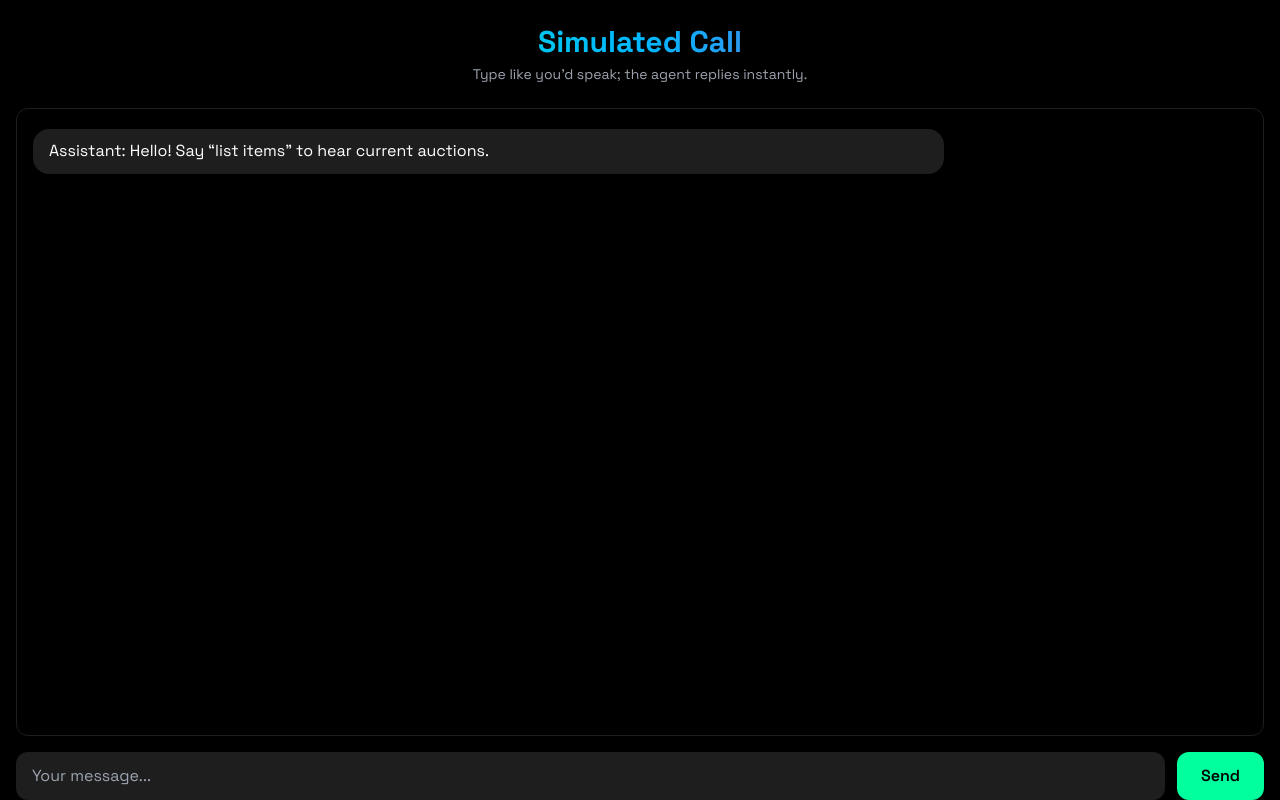
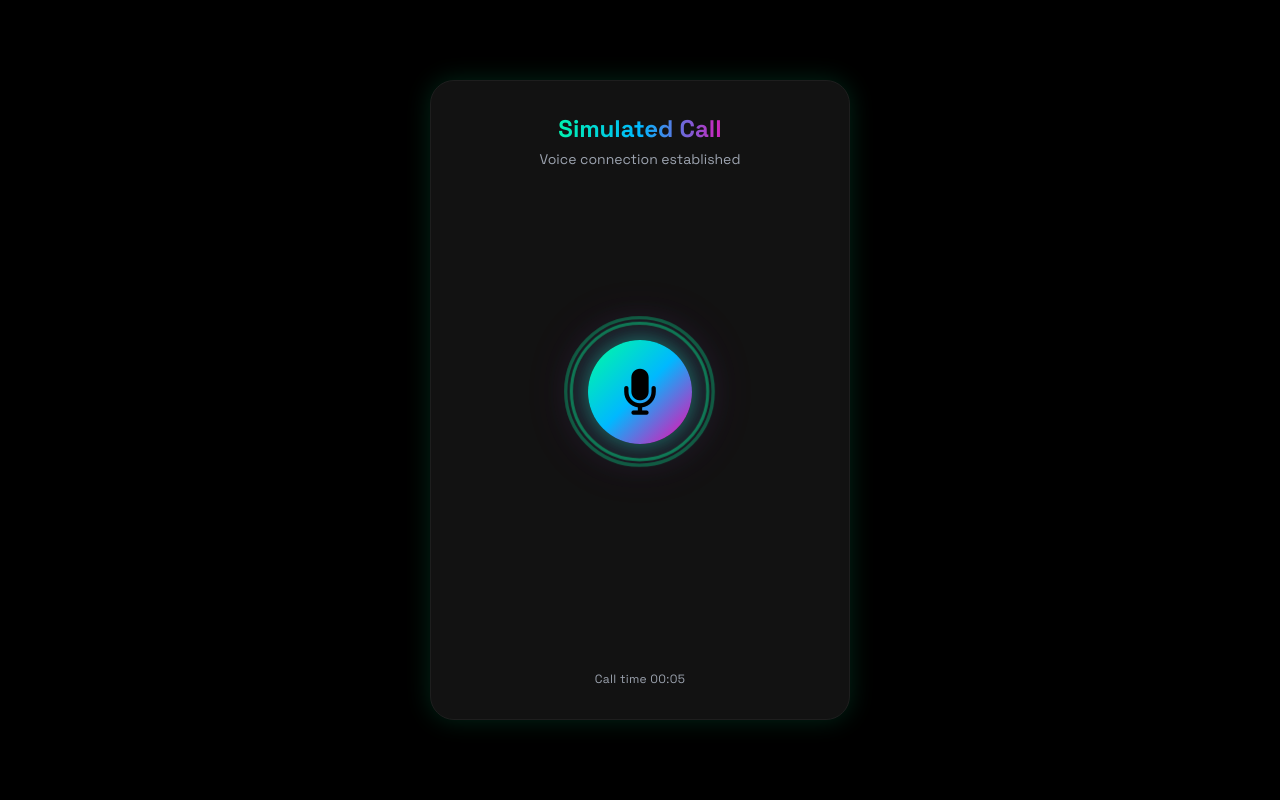
Before and after one commit to SinghArindam/Voice-Agent-Based-Auction-System, a plain HTML site: page Auction_Voice_System_Prototype/frontend/simulate.html in a window 1280 px wide. Drawn offline with nearby package versions, Linux system fonts and the light colour scheme.

Commit message:
Update simulate.html

```diff
--- a/Auction_Voice_System_Prototype/frontend/simulate.html
+++ b/Auction_Voice_System_Prototype/frontend/simulate.html
@@ -4,59 +4,98 @@
 <meta charset="UTF-8" />
 <meta name="viewport" content="width=device-width,initial-scale=1" />
 <title>Simulated Call • Auction Voice Agent</title>
+
+<!-- Tailwind -->
 <script src="https://cdn.tailwindcss.com"></script>
-<link rel="stylesheet" href="https://cdnjs.cloudflare.com/ajax/libs/font-awesome/6.5.0/css/all.min.css"/>
+<!-- Font-Awesome for the microphone icon -->
+<link rel="stylesheet"
+      href="https://cdnjs.cloudflare.com/ajax/libs/font-awesome/6.5.0/css/all.min.css"/>
+
 <style>
-  @import url('https://fonts.googleapis.com/css2?family=Space+Grotesk:wght@400;500;600;700&display=swap');
-  body{font-family:'Space Grotesk',sans-serif;background:#000;color:#fff;min-height:100vh}
-  .gradient-text{background:linear-gradient(90deg,#00ff9d,#00b8ff,#ff00aa);
-                 -webkit-background-clip:text;color:transparent}
-  .bubble{max-width:75%;padding:.65rem 1rem;border-radius:1rem;margin:.25rem 0}
-  .ai   {background:#1e1e1e}
-  .user {background:#00ff9d;color:#000;margin-left:auto}
+@import url('https://fonts.googleapis.com/css2?family=Space+Grotesk:wght@400;500;600;700&display=swap');
+body{font-family:'Space Grotesk',sans-serif;background:#000;color:#fff;min-height:100vh}
+
+/* gradient headline text */
+.gradient-text{
+  background:linear-gradient(90deg,#00ff9d,#00b8ff,#ff00aa);
+  -webkit-background-clip:text;color:transparent
+}
+
+/* card */
+.call-card{
+  background:#121212;
+  border:1px solid #1e1e1e;
+  border-radius:1.5rem;
+  box-shadow:0 0 25px rgba(0,255,157,.15);
+  width:90%;
+  max-width:420px;
+  height:80vh;
+  display:flex;
+  flex-direction:column;
+  align-items:center;
+  justify-content:center;
+  position:relative;
+  overflow:hidden;
+}
+
+/* premium animated microphone */
+.mic-wrapper{
+  position:relative;width:104px;height:104px;
+  display:flex;align-items:center;justify-content:center;
+}
+.mic-circle{
+  position:absolute;
+  width:100%;height:100%;
+  background:linear-gradient(135deg,#00ff9d,#00b8ff,#ff00aa);
+  border-radius:50%;
+  display:flex;align-items:center;justify-content:center;
+  box-shadow:
+     0 0 25px rgba(0,255,157,.35),
+     0 0 45px rgba(0,184,255,.28),
+     0 0 65px rgba(255,0,170,.22);
+}
+.mic-icon{font-size:46px;color:#000;z-index:2}
+
+/* pulsating rings animation */
+@keyframes pulse{0%{transform:scale(.8);opacity:.7}50%{transform:scale(1.35);opacity:0}100%{transform:scale(.8);opacity:.7}}
+.pulse-ring{
+  position:absolute;border:3px solid #00ff9d;border-radius:50%;
+  width:130%;height:130%;opacity:.7;animation:pulse 3s infinite;
+}
+.pulse-ring:nth-child(2){animation-delay:.75s}
+.pulse-ring:nth-child(3){animation-delay:1.5s}
 </style>
 </head>
-<body class="flex flex-col h-screen px-4">
+<body class="flex items-center justify-center">
 
-  <!-- Header -->
-  <header class="py-6 text-center">
-    <h1 class="text-3xl font-bold gradient-text">Simulated Call</h1>
-    <p class="text-gray-400 text-sm mt-1">Type like you’d speak; the agent replies instantly.</p>
-  </header>
+<!-- CARD -->
+<div class="call-card">
+  <div class="absolute top-8 text-center px-8">
+    <h1 class="gradient-text text-2xl font-bold">Simulated Call</h1>
+    <p class="text-gray-400 mt-1 text-sm">Voice connection established</p>
+  </div>
 
-  <!-- Chat Log -->
-  <main id="log" class="flex-1 overflow-y-auto border border-[#1e1e1e] rounded-xl p-4">
-    <div class="bubble ai">Assistant: Hello! Say “list items” to hear current auctions.</div>
-  </main>
+  <!-- mic animation -->
+  <div class="mic-wrapper mt-12 mb-16">
+    <div class="mic-circle">
+      <i class="fas fa-microphone mic-icon"></i>
+    </div>
+    <span class="pulse-ring"></span>
+    <span class="pulse-ring"></span>
+    <span class="pulse-ring"></span>
+  </div>
 
-  <!-- Input -->
-  <form id="chat-form" class="mt-4 flex gap-3">
-    <input id="msg" autocomplete="off" placeholder="Your message..."
-           class="flex-1 bg-[#1e1e1e] text-white px-4 py-3 rounded-xl focus:outline-none"/>
-    <button class="bg-[#00ff9d] text-black px-6 rounded-xl font-semibold hover:bg-[#00d97d]" type="submit">
-      Send
-    </button>
-  </form>
+  <!-- status area -->
+  <div class="absolute bottom-8 w-full text-center">
+    <p class="text-gray-400 text-xs tracking-wide" id="duration">Call time 00:00</p>
+  </div>
+</div>
 
 <script>
-const AGENT="http://localhost:5000/simulate";
-const log=document.getElementById('log');
-const scroll=()=>log.scrollTop=log.scrollHeight;
-
-function add(text,cls){
-  const div=document.createElement('div');
-  div.className=`bubble ${cls}`;div.textContent=text;log.appendChild(div);scroll();
-}
-
-document.getElementById('chat-form').addEventListener('submit',async e=>{
-  e.preventDefault();
-  const input=document.getElementById('msg');
-  const txt=input.value.trim(); if(!txt) return;
-  add("You: "+txt,"user"); input.value="";
-  const res=await fetch(AGENT,{method:"POST",headers:{'Content-Type':'application/json'},
-     body:JSON.stringify({utterance:txt,callerId:"web"})}).then(r=>r.json());
-  add("Assistant: "+res.text,"ai");
-});
+/* simple running timer */
+const dur=document.getElementById('duration');
+let sec=0;setInterval(()=>{sec++;const m=String(Math.floor(sec/60)).padStart(2,'0');
+const s=String(sec%60).padStart(2,'0');dur.textContent=`Call time ${m}:${s}`},1000);
 </script>
 </body>
 </html>
```
